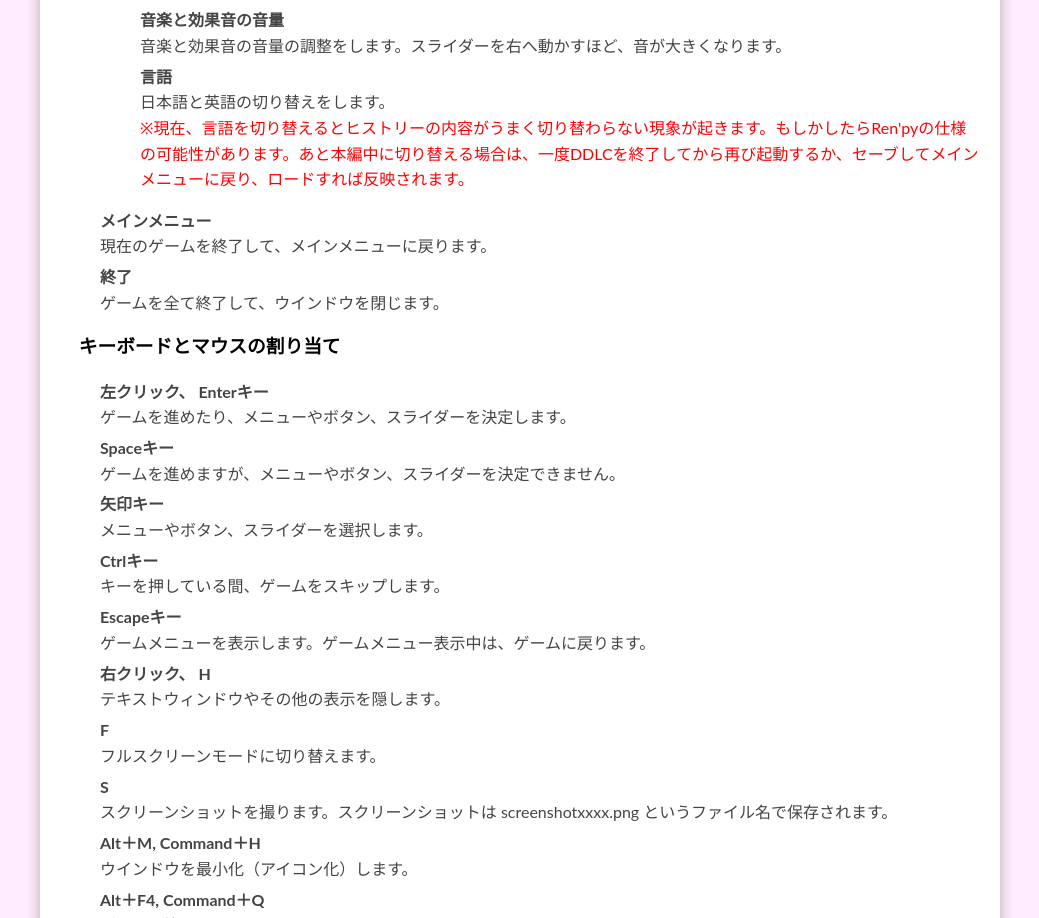
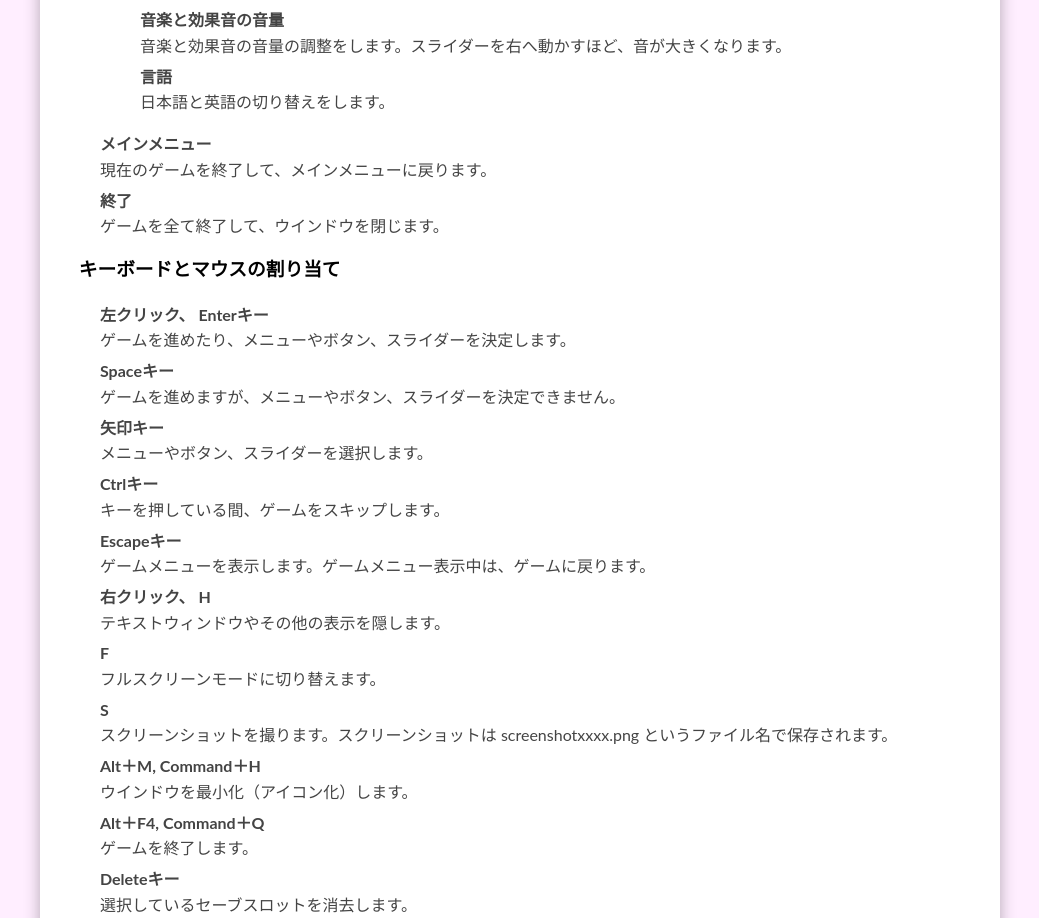
Before and after one commit to proudust/ddlc-jp-patch, a plain HTML site: page README_jp.html in a window 1280 px wide. Shown: the part 884-1802 px from the top of the page, without its empty margins (120-1159 px from the left). Drawn offline with Linux system fonts and the light colour scheme.

Commit message:
:pencil: README_jp.html からヒストリーバグの記述を削除

```diff
--- a/README_jp.html
+++ b/README_jp.html
@@ -103,9 +103,6 @@
             </dd>
             <dt>言語</dt>
             <dd>日本語と英語の切り替えをします。<br>
-              <font color="red">
-                ※現在、言語を切り替えるとヒストリーの内容がうまく切り替わらない現象が起きます。もしかしたらRen'pyの仕様の可能性があります。あと本編中に切り替える場合は、一度DDLCを終了してから再び起動するか、セーブしてメインメニューに戻り、ロードすれば反映されます。
-              </font>
             </dd>
           </dl>
         </dd>
```
